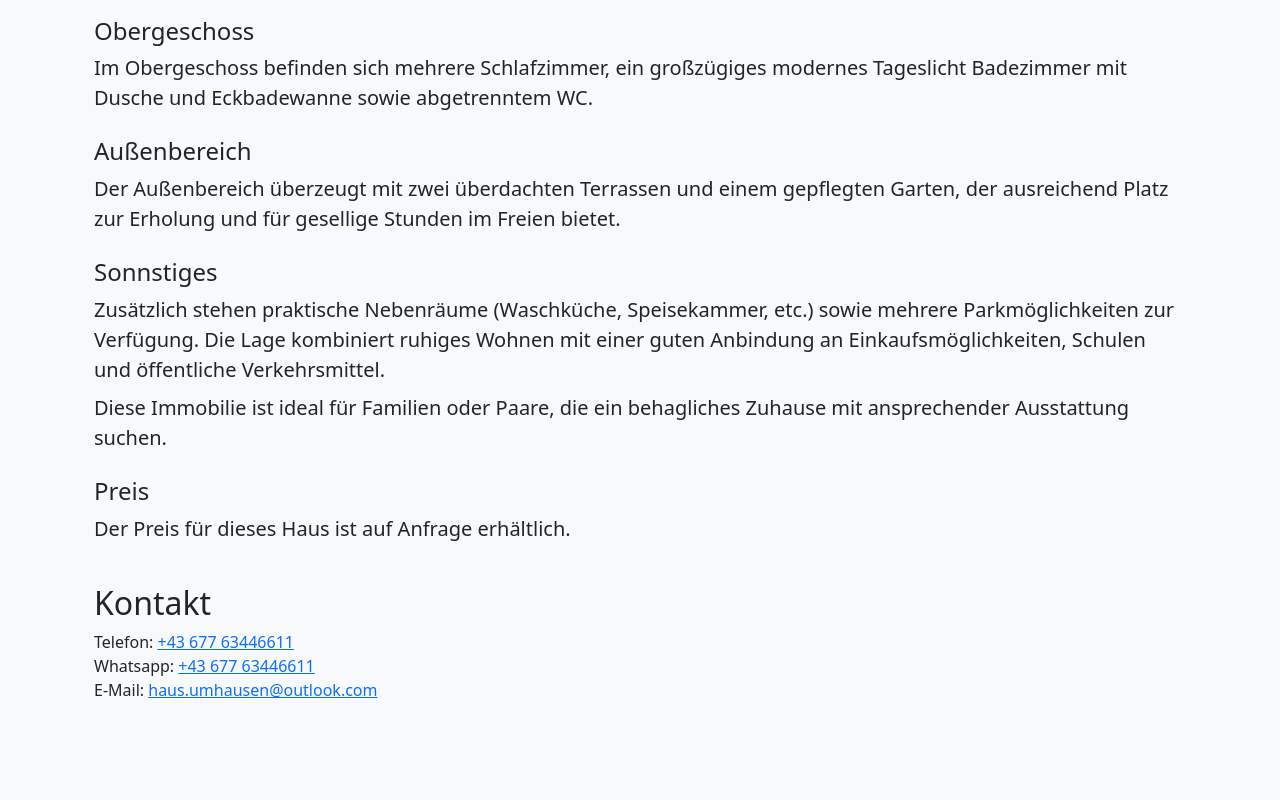
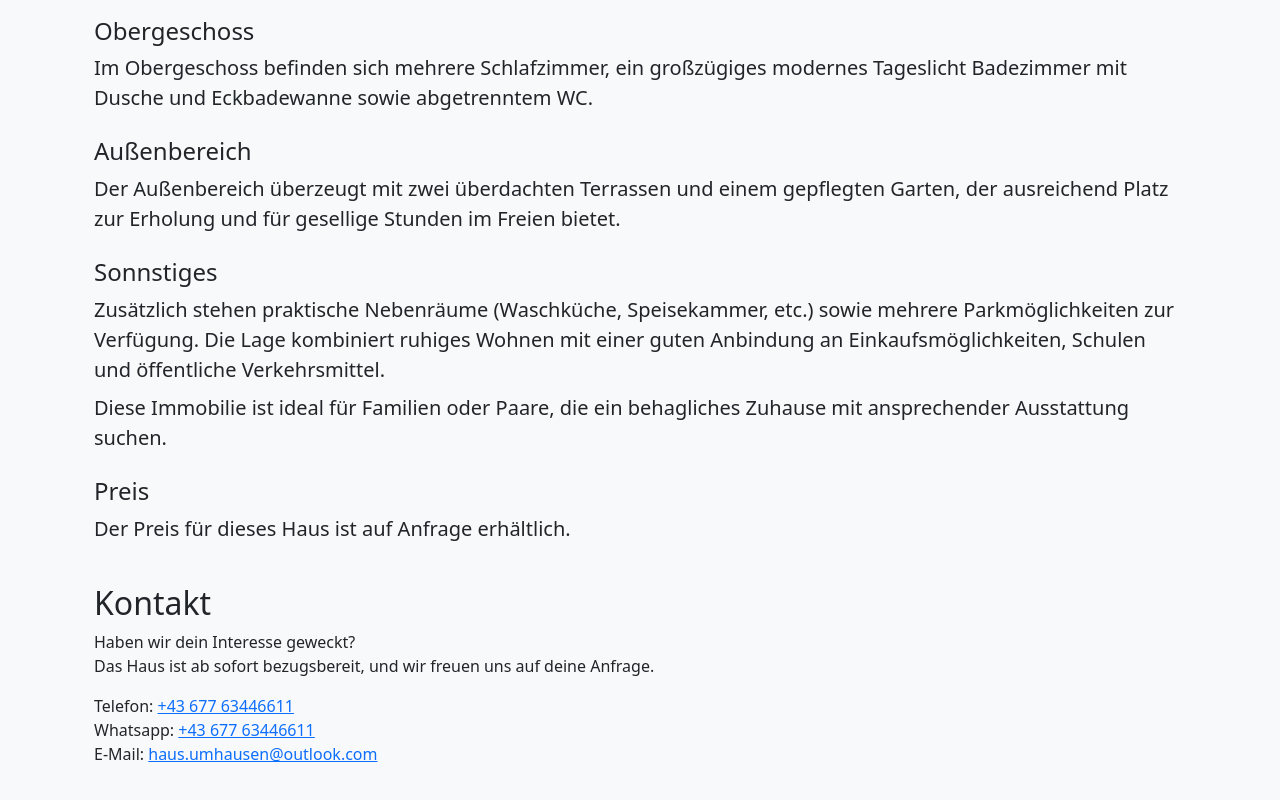
Before and after one commit to flostony/stunning-octo-funicular, a plain HTML site: page index.html in a window 1280 px wide. Shown: the part 1883-2683 px from the top of the page. Before the commit the page ends 2649 px from the top, so only its background shows below. Drawn offline with nearby package versions, Linux system fonts and the light colour scheme.

Commit message:
add contact info

```diff
--- a/index.html
+++ b/index.html
@@ -86,6 +86,10 @@
             <div class="container">
                 <div class="row">
                     <h2 class="mt-3">Kontakt</h2>
+                     <p>
+                        Haben wir dein Interesse geweckt? <br>
+                        Das Haus ist ab sofort bezugsbereit, und wir freuen uns auf deine Anfrage.
+                    </p>
                     <p>
                         Telefon: <a href="tel:+4367763446611">+43 677 63446611</a><br>
                         Whatsapp: <a href="https://wa.me/4367763446611">+43 677 63446611</a><br>
```
